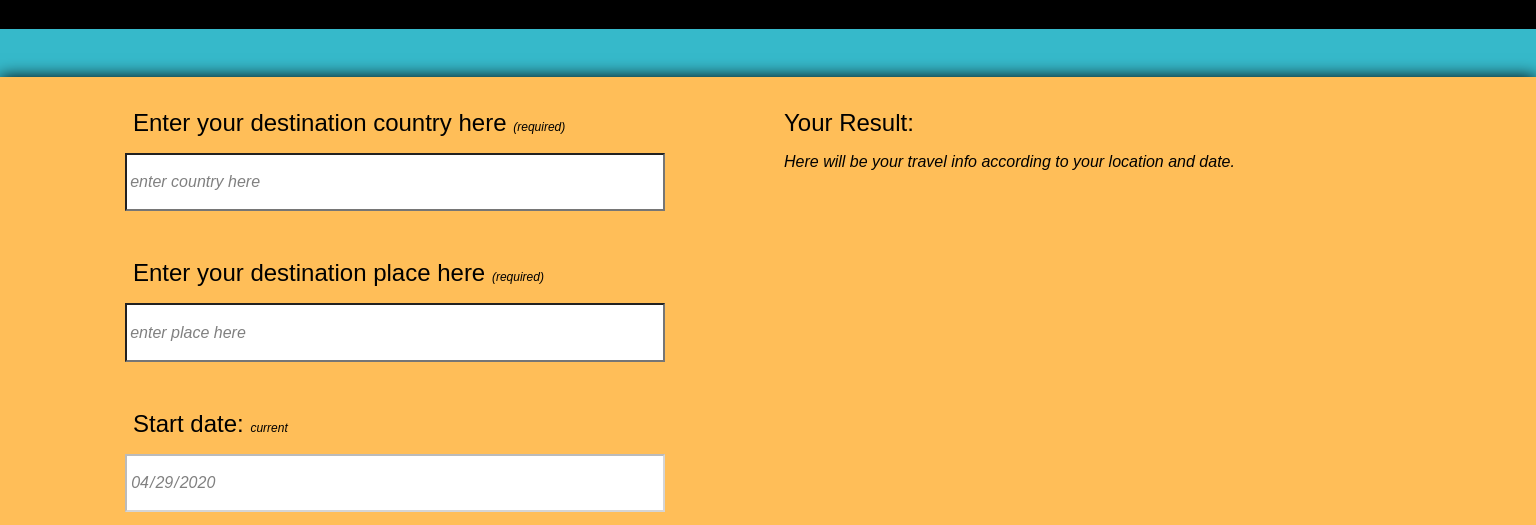
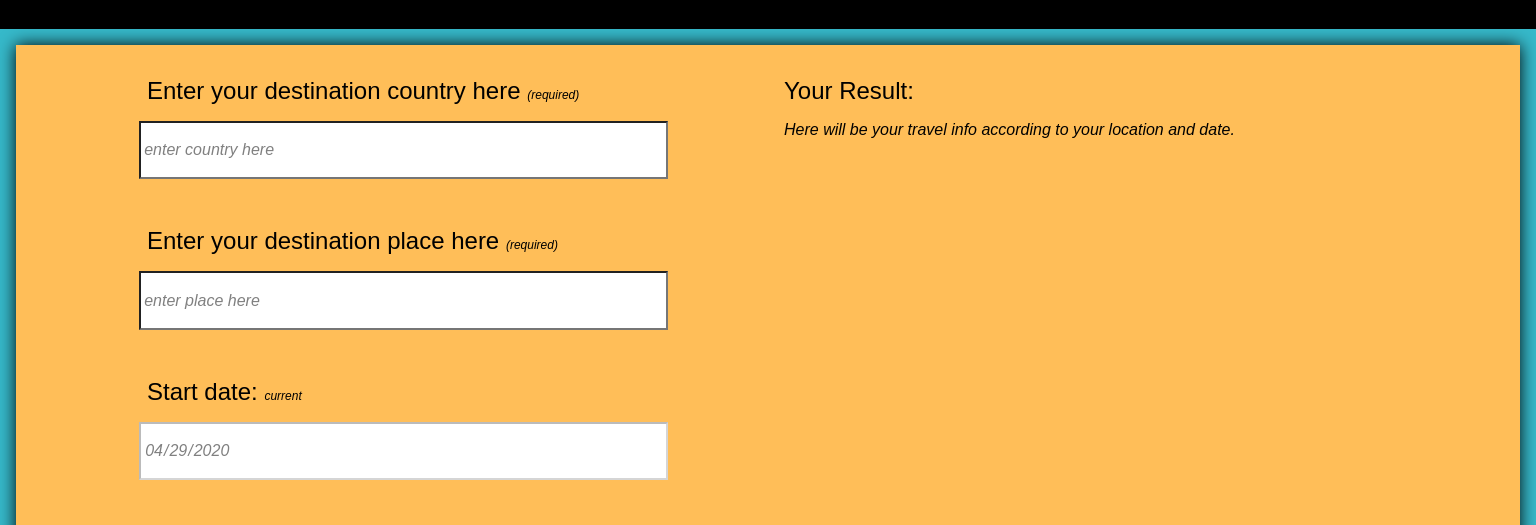
Before and after one commit to iren86/travel-app, a website built with webpack: page src/client/views/index.html in a window 1536 px wide. Shown: the part 186-711 px from the top of the page. Built offline with nearby package versions, Linux system fonts and the light colour scheme.

Commit message:
update desktop block width

```diff
--- a/src/client/styles/mainDesktop.scss
+++ b/src/client/styles/mainDesktop.scss
@@ -1,7 +1,8 @@
 @media screen and (min-width: 1281px) {
   main {
-    padding-left: 0;
-    padding-right: 0;
+    padding: 0;
+    width: calc(100% - 2em);
+    justify-self: center;
 
     section#user-entry-data-block {
       flex-direction: row;
```
